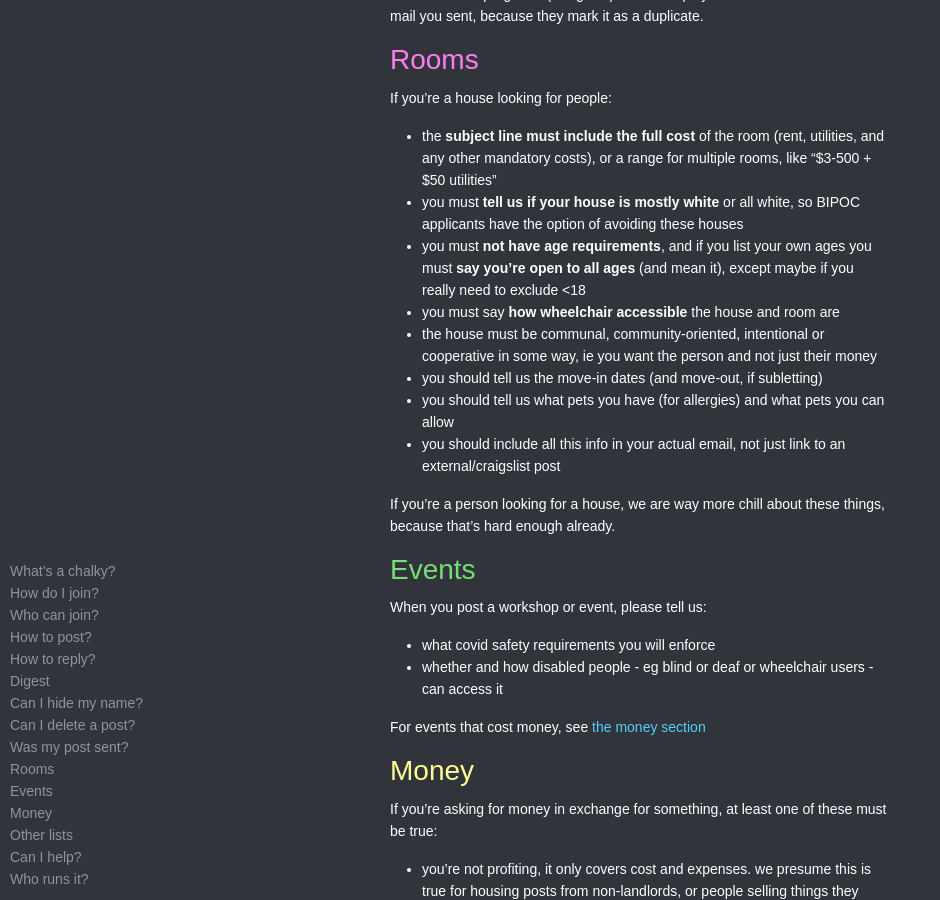
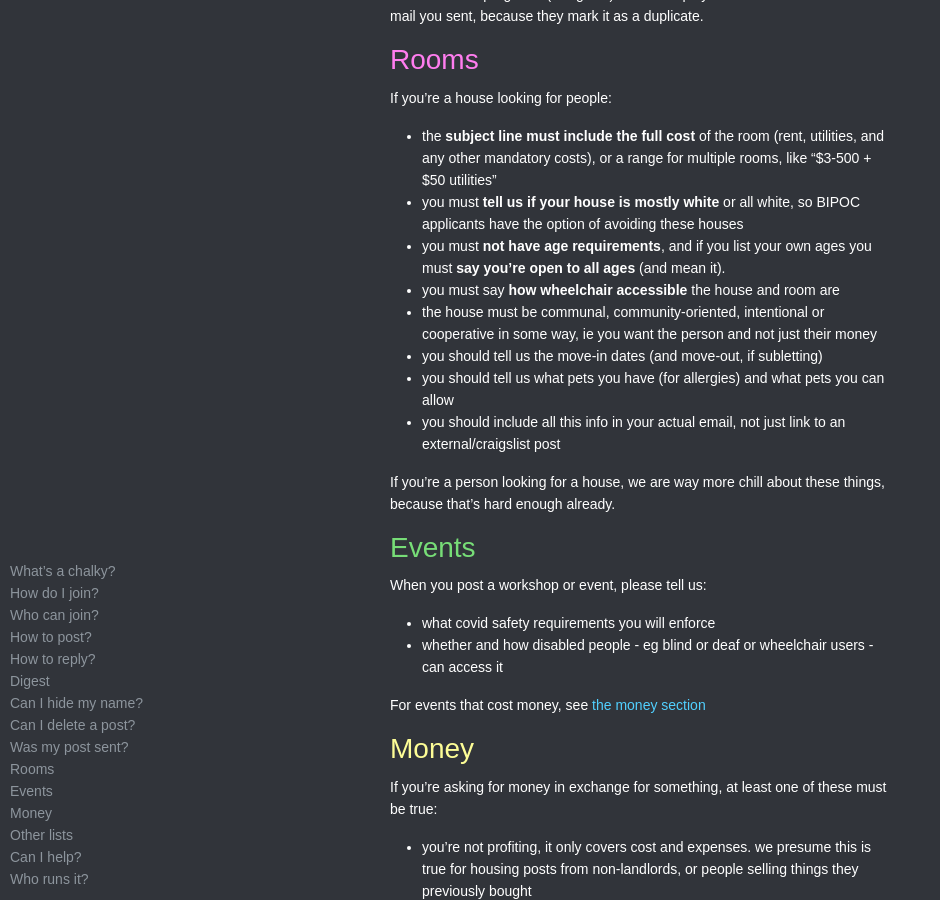
Before and after one commit to organicunity/chalkies.github.io, a Jekyll site: the page built from index.md, in a window 1280 px wide and 900 px high, scrolled down 2582 px. Shown: the whole window, without its empty margins (0-940 px from the left). Built offline with Jekyll 4.4.1, drawn with Linux system fonts in a browser that asks for light colours; some web fonts are replaced; comment, search, counter and statistics services are not loaded; a style sheet for code colours, icons or effects is not loaded; our own code applies the rules of GitHub Pages for plain Markdown files.

Commit message:
Update index.md
removed <18 age discrimination in housing

```diff
--- a/index.md
+++ b/index.md
@@ -85,7 +85,7 @@ Probably, unless you got a rejection notice. When in doubt, check the list archi
 If you're a house looking for people:
 * the **subject line must include the full cost** of the room (rent, utilities, and any other mandatory costs), or a range for multiple rooms, like "$3-500 + $50 utilities"
 * you must **tell us if your house is mostly white** or all white, so BIPOC applicants have the option of avoiding these houses
-* you must **not have age requirements**, and if you list your own ages you must **say you're open to all ages** (and mean it), except maybe if you really need to exclude <18
+* you must **not have age requirements**, and if you list your own ages you must **say you're open to all ages** (and mean it).
 * you must say **how wheelchair accessible** the house and room are
 * the house must be communal, community-oriented, intentional or cooperative in some way, ie you want the person and not just their money
 * you should tell us the move-in dates (and move-out, if subletting)
```
